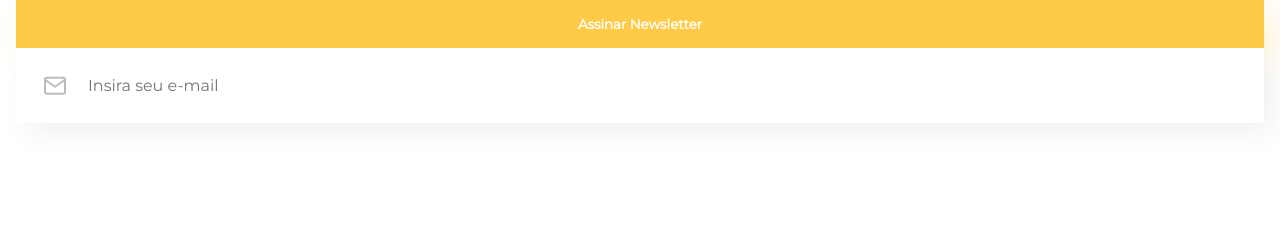
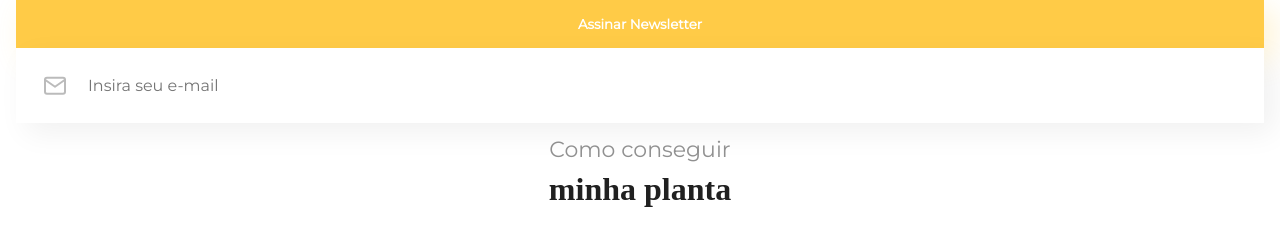
Before and after one commit to carsolutionscorp/css_learning, a plain HTML site: page index.html in a window 1280 px wide. Drawn offline with Linux system fonts and the light colour scheme; a web font is replaced by a local one.

Commit message:
componentes e base css

```diff
--- a/assets/css/base/_variaveis.css
+++ b/assets/css/base/_variaveis.css
@@ -1,8 +1,18 @@
 :root{
     --amarelo: #FFCB47;
+    --amarelo-transparente: #FFCB473D;
     --branco: #FFFFFF;
     --cinza: #909090;
     --preto: #202020;
-    --familia-corpo:'Montserrat', sans-serif;
+    --preto-transparente: #0000000F;
+
+    --familia-corpo: 'Montserrat', sans-serif;
+    --familia-titulo-destaque: 'Elsie Swash Caps', serif;
+
+    --peso-titulo-destaque: 900;
+    --peso-botao:700;
+
     --tamanho-corpo: 1rem;
+    --tamanho-titulo: 1.375rem;
+    --tamanho-titulo-destaque: 2rem;
 }
--- a/assets/css/base/base.css
+++ b/assets/css/base/base.css
@@ -4,6 +4,7 @@
 body{
     font-family: var(--familia-corpo);
     font-size: var(--tamanho-corpo);
+    color: var(--cinza);
 
     background: url();
     background-position: center;
@@ -13,3 +14,32 @@ body{
     padding-right: 1rem;
     padding-left: 1rem;
 }
+
+.titulo{
+    font-size: var(--tamanho-titulo);
+}
+
+.titulo--destaque{
+    font-family: var(--familia-titulo-destaque);
+    font-size: var(--tamanho-titulo-destaque);
+    font-weight: var(--peso-titulo-destaque);
+
+    color: var(--preto);
+
+    display: block;
+
+    margin-top: .75rem;
+    margin-bottom: .75rem;
+}
+
+.alinhamento--esquerda{
+    text-align: left;
+}
+
+.alinhamento--meio{
+    text-align: center;
+}
+
+.texto {
+    line-height: 26px;
+}
--- a/assets/css/components/botoes.css
+++ b/assets/css/components/botoes.css
@@ -3,15 +3,19 @@
 
     text-emphasis: center;
     font-family: inherit;
-    font-weight: 700;
+    font-weight: var(--peso-botao);
     color: var(--branco);
 
     width: 100%;
     padding-top: 1rem;
     padding-bottom: 1rem;
 
-    box-shadow: 10px 10px 30px #FFCB473D;
+    box-shadow: 10px 10px 30px var(--amarelo-transparente);
 
     border: none;
 
 }
+
+.botao--alternativo{
+    color: var(--amarelo);
+}
--- a/assets/css/components/input.css
+++ b/assets/css/components/input.css
@@ -18,7 +18,7 @@
  background-color: var(--branco);
 
  /* 0F depois da cor é transparência */
- box-shadow: 10px 10px 30px #0000000F;
+ box-shadow: 10px 10px 30px var(--preto-transparente);
 }
 
 .input--icone{
--- a/index.html
+++ b/index.html
@@ -10,6 +10,7 @@
     <link rel="stylesheet" href="assets/css/base/base.css">
     <link rel="stylesheet" href="assets/css/components/botoes.css">
     <link rel="stylesheet" href="assets/css/components/input.css">
+    <link rel="stylesheet" href="assets/css/components/cartao.css">
 </head>
 
 <body>
@@ -18,6 +19,11 @@
         <input type="text" class="input input--icone in input--email" placeholder="Insira seu e-mail"
             aria-label="Insira seu e-mail">
 
+        <article class="cartao">
+            <h2 class="titulo alinhamento--meio">Como conseguir
+                <span class="titulo--destaque">minha planta</span>
+            </h2>
+        </article>
     </main>
 
 </body>
```
